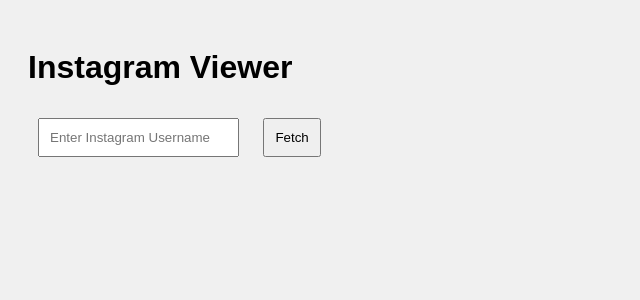
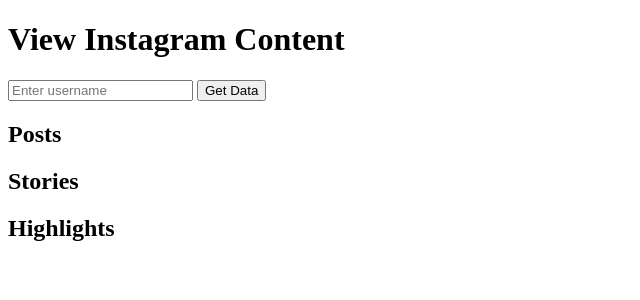
Before and after one commit to alzanati07/insta, a Flask app: page / in a window 1280 px wide. Shown: the top 300 px of the page, without its empty margins (0-640 px from the left). Run offline with Flask 3, Linux system fonts and the light colour scheme.

Commit message:
Update index.html

```diff
--- a/templates/index.html
+++ b/templates/index.html
@@ -1,37 +1,29 @@
-
 <!DOCTYPE html>
 <html lang="en">
 <head>
     <meta charset="UTF-8">
     <title>Instagram Viewer</title>
-    <link rel="stylesheet" href="{{ url_for('static', filename='css/style.css') }}">
 </head>
 <body>
-    <h1>Instagram Viewer</h1>
+    <h1>View Instagram Content</h1>
     <form method="POST">
-        <input type="text" name="target_username" placeholder="Enter Instagram Username" required>
-        <button type="submit">Fetch</button>
+        <input type="text" name="target_username" placeholder="Enter username" required>
+        <button type="submit">Get Data</button>
     </form>
 
-    {% if posts %}
     <h2>Posts</h2>
     {% for post in posts %}
-            <img src="{{ post }}" width="200"><br>
+        <img src="{{ post }}" alt="Post" width="200"><br>
     {% endfor %}
-    {% endif %}
 
-    {% if stories %}
     <h2>Stories</h2>
     {% for story in stories %}
-            <img src="{{ story }}" width="200"><br>
+        <img src="{{ story }}" alt="Story" width="200"><br>
     {% endfor %}
-    {% endif %}
 
-    {% if highlights %}
     <h2>Highlights</h2>
-        {% for h in highlights %}
-            <img src="{{ h }}" width="200"><br>
+    {% for highlight in highlights %}
+        <img src="{{ highlight }}" alt="Highlight" width="200"><br>
     {% endfor %}
-    {% endif %}
 </body>
 </html>
```
Lines whose indentation alone changed are shown as unchanged.
